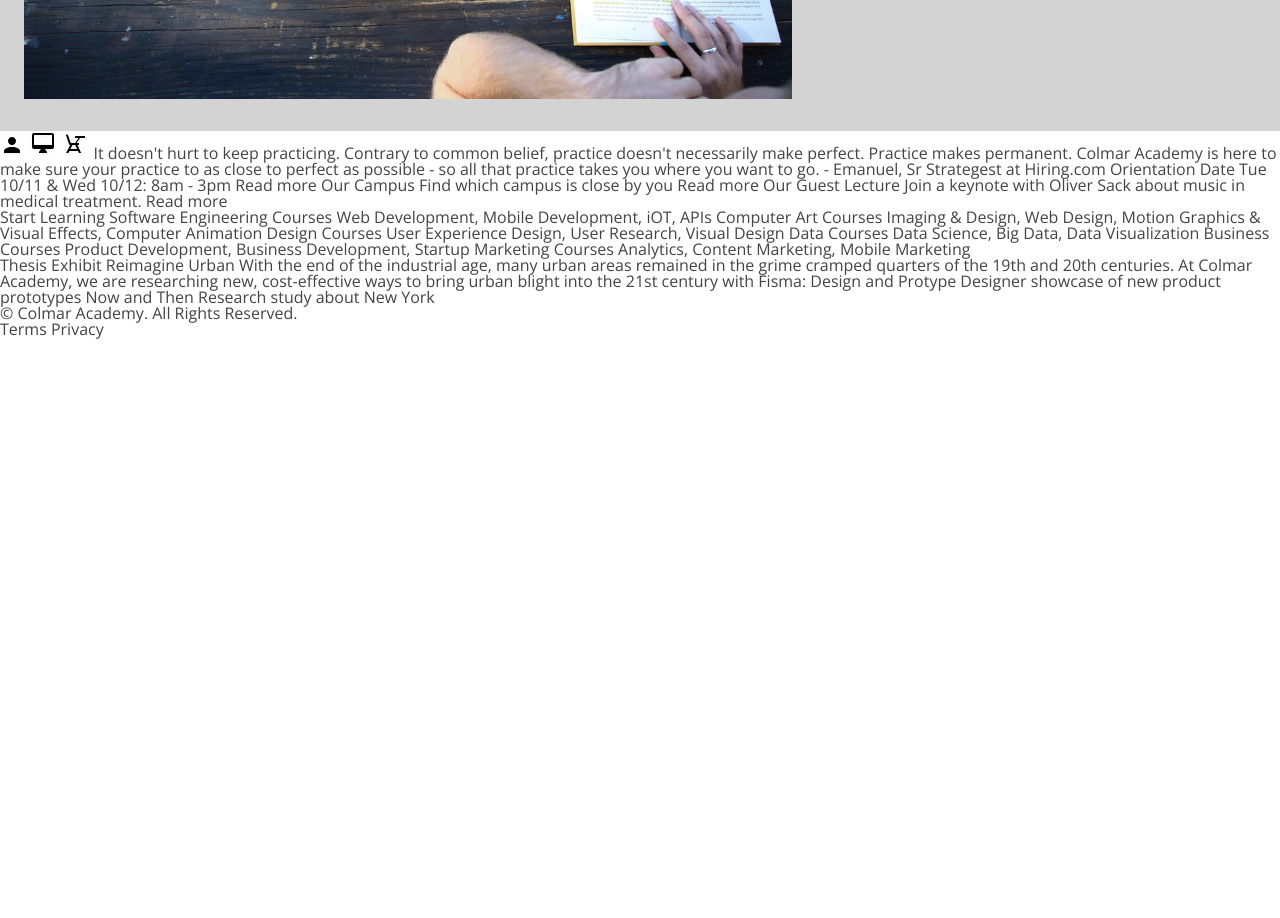
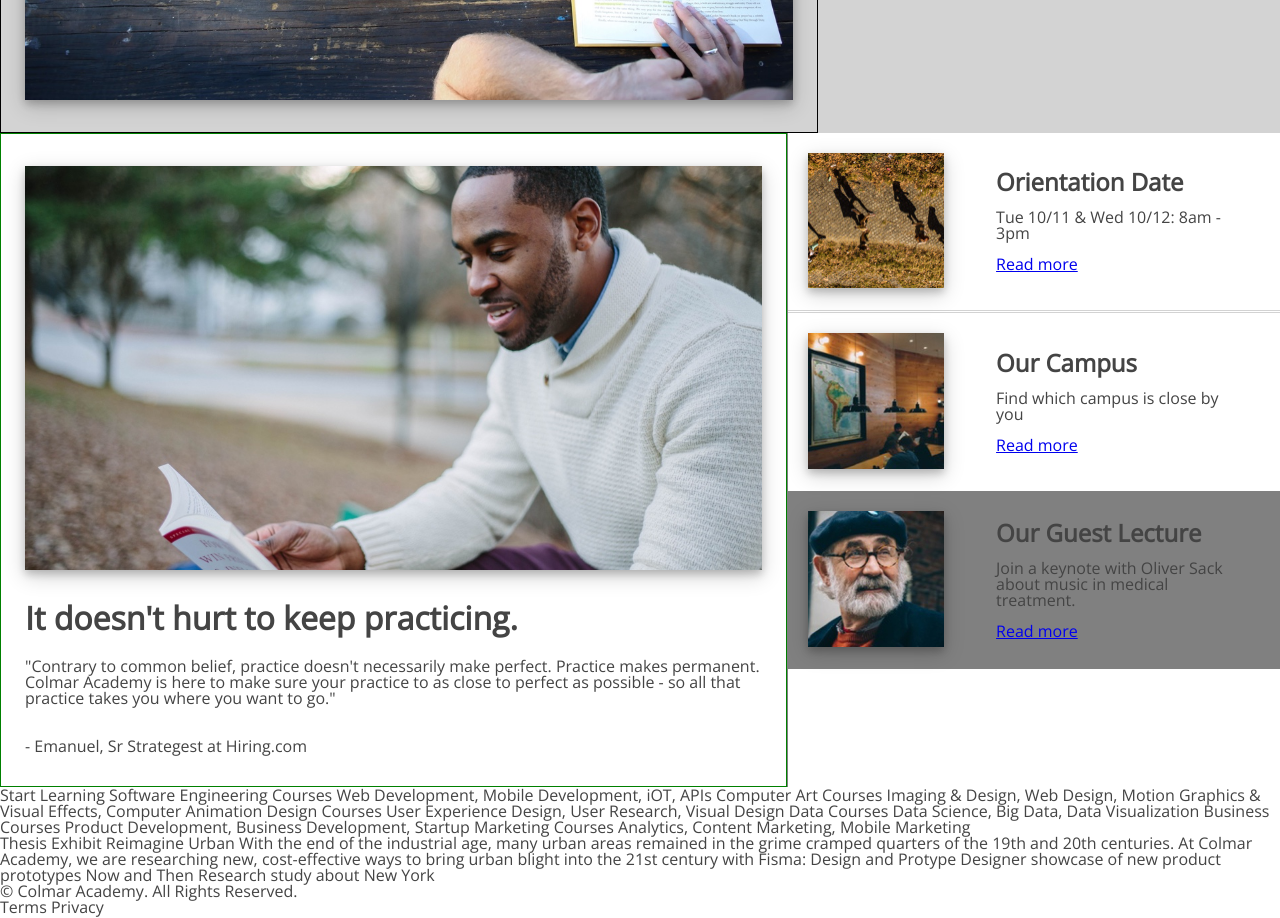
Before and after one commit to jsharris1229/colmaracademy, a plain HTML site: page index.html in a window 1280 px wide. Shown: the part 566-1484 px from the top of the page. Before the commit the page ends 906 px from the top, so only its background shows below. Drawn offline with nearby package versions, Linux system fonts and the light colour scheme.

Commit message:
Code initial information section. Debug banner section, images.

```diff
--- a/index.html
+++ b/index.html
@@ -5,6 +5,7 @@
     <title>Colmar Academy</title>
 
     <!-- Link to icons, favicons, fonts, etc. -->
+    <link href="https://fonts.googleapis.com/css?family=Open+Sans:300,400,400i|Oswald:400,700" rel="stylesheet">
     <link rel="stylesheet" href="resources/font-awesome-4.7.0/css/font-awesome.min.css">
     <link rel="icon" href="resources/images/favicon.ico" type="image/x-icon">
 
@@ -35,10 +36,13 @@
     </header>
 
   <!-- ***** Banner section -->
-    <div class="mainwrapper">
+    <div class="mainwrapper"> <!-- wrap around remainder to offset for menu -->
 
     <section class="banner">
-      <img src="resources/images/banner.jpg" alt="Students studying.">
+      <div>
+        <img src="resources/images/banner.jpg" alt="Students studying.">
+      </div>
+
       <div>
         <h1>Learn something new everyday</h1>
         <p>The more you learn, the greater your capacity to contribute. At Colmar
@@ -51,34 +55,62 @@
     </section>
 
   <!-- ***** Overiew section -->
-    <section class="overview">
-      <!-- Icons to use elsewhere -->
+    <section class="information">
+      <!-- Icons to use elsewhere
       <img src="resources/images/ic-login.svg" alt="Login icon">
       <img src="resources/images/ic-online.svg" alt="Online icon">
       <img src="resources/images/ic-on-campus.svg" alt="On Campus (DesK) icon">
-      <!-- image here -->
-      It doesn't hurt to keep practicing.
-      Contrary to common belief, practice doesn't necessarily make perfect.
-      Practice makes permanent. Colmar Academy is here to make sure your
-      practice to as close to perfect as possible - so all that practice takes
-      you where you want to go.
-      - Emanuel, Sr Strategest at Hiring.com
+      -->
 
-      <!-- image here -->
-      Orientation Date
-      Tue 10/11 & Wed 10/12: 8am - 3pm
-      Read more
+      <div class="column1">
+          <img src="resources/images/information-main.jpg" alt="Student reading">
 
-      <!-- image here -->
-      Our Campus
-      Find which campus is close by you
-      Read more
+        <h2>It doesn't hurt to keep practicing.</h2>
+        <p>"Contrary to common belief, practice doesn't necessarily make perfect.
+           Practice makes permanent. Colmar Academy is here to make sure your
+           practice to as close to perfect as possible - so all that practice
+           takes you where you want to go."</p>
+        <span class="author"> - Emanuel, Sr Strategest at Hiring.com</span>
+      </div> <!-- end .column1 -->
 
-      <!-- image here -->
-      Our Guest Lecture
-      Join a keynote with Oliver Sack about music in medical treatment.
-      Read more
+      <div class="column2">
+        <!-- Orientation:
+               image, headline, description and a link to read more
+             This format follows for all blocks in this column -->
+        <div class="infoblock">
+          <div class="imgcontainer">
+            <img src="resources/images/information-orientation.jpg" alt="Students walking.">
+          </div>
+          <div class="txtcontainer">
+            <h3>Orientation Date</h3>
+            <p>Tue 10/11 & Wed 10/12: 8am - 3pm</p>
+            <a href="#">Read more</a>
+          </div>
+        </div>
 
+        <div class="infoblock">
+          <div class="imgcontainer">
+            <img src="resources/images/information-campus.jpg" alt="Study Hall.">
+          </div>
+          <div class="txtcontainer">
+            <h3>Our Campus</h3>
+            <p>Find which campus is close by you</p>
+            <a href="#">Read more</a>
+          </div>
+        </div>
+
+        <div class="infoblock">
+          <div class="imgcontainer">
+            <img src="resources/images/information-guest-lecture.jpg" alt="Oliver Sack.">
+          </div>
+          <div class="txtcontainer">
+            <h3>Our Guest Lecture</h3>
+            <p>Join a keynote with Oliver Sack about music in medical treatment.</p>
+            <a href="#">Read more</a>
+          </div>
+        </div>
+
+      </div> <!-- end class .column2 -->
     </section>
 
   <!-- ***** Courses section -->
--- a/resources/css/style.css
+++ b/resources/css/style.css
@@ -1,20 +1,18 @@
-/* Stylesheet for Colamar Academy
+/* Stylesheet for Colamar Academy, project for Codecademy
    Author: J. Stuart Harris
    Date: 22DEC17
-   Last Updated: 23DEC17
+   Last Updated: 28DEC17
  */
 
-/* ***** Font import
- */
-@import url('https://fonts.googleapis.com/css?family=Open+Sans:300,400,700|Oswald:400,700');
-
-/* ***** Variable definitions
+/* ***** Variable definitions for common colors and backgrounds
  */
 :root {
   --banner-text-color: #444;
+  --background-color1: lightgray;
+  --background-color2: gray;
 }
 
-/* ***** General settings
+/* ***** General settings, defaults
  */
  html,
  body {
@@ -24,6 +22,10 @@
  }
 
 /* ***** Top navigation bar (header) **********
+   The nav bar contains the Academy logo and name on the left side and the
+     menu links on the right. The menu links change color on hover.
+
+   The menu bar is fixed at the top.
 */
 header {
    display: flex;
@@ -71,12 +73,12 @@ header nav ul {
 
 header nav ul li {
   display: inline-flex;
+  font-weight: 600;
   margin-left: 16px;
 }
 
 header nav ul li:hover {
   color: darkcyan;
-  font-weight: 600;
 }
 
 .mainwrapper {
@@ -85,17 +87,30 @@ header nav ul li:hover {
 }
 
 /* ***** Banner section **********
+   The banner section consists of an image on the left and text information
+   on the right.
+
+   The text information has a headline and description, followed by a
+   'read more' button. The button changes color on hover.
 */
 .banner {
   display: flex;
   justify-content: flex-start;
-  background-color: lightgray;
+  background-color: var(--background-color1);
+}
+
+.banner div:first-child {
+  display: flex;
+  width: 60%;
+  max-width: 60%;
+  padding: 32px 24px;
+  border: 1px solid black;
 }
 
 .banner img {
-  width: 60%;
-  height: 100%;
-  margin: 32px 24px;
+  width: 100%;
+  height: auto;
+  box-shadow: 0 4px 8px 0 rgba(0, 0, 0, 0.2), 0 6px 20px 0 rgba(0, 0, 0, 0.19);
 }
 
 .banner div {
@@ -141,10 +156,108 @@ header nav ul li:hover {
   padding-right: 10px;
 }
 
-/* ***** Overiew section **********
+/* ***** Information section **********
+   This section contains a main 'lead in' picture on the left and 3 smaller
+   information blocks to the right. This is arranged as two columns.
+
+   Column1 is formatted for a larger image and takes 60% of the screen.
+   Column2 is formatted for 40% and has 3 separate information blocks.
 */
-.overview {
+.information {
+  width: 100%;
+  display: flex;
+  justify-content: flex-start;
+}
 
+.information .column1 {
+  display: flex;
+  flex-flow: column nowrap;
+  width: 60%;
+  max-width: 60%;
+  padding: 32px 24px;
+  border: 1px solid green;
+}
+
+/* 1st column
+ */
+.information .column1 div {
+   width: 100%;
+   padding: 0;
+   margin: 0;
+  }
+
+.information .column1 img {
+  width: 100%;
+  max-width: 100%;
+  box-shadow: 0 4px 8px 0 rgba(0, 0, 0, 0.2), 0 6px 20px 0 rgba(0, 0, 0, 0.19);
+}
+
+.information .column1 h2 {
+  font-size: 2rem;
+  font-weight: 700;
+  margin-top: 32px;
+  margin-bottom: 24px;
+}
+
+.information .column1 p {
+  margin-bottom: 32px;
+}
+
+/* 2nd column
+ */
+.information .column2 {
+  width: 40%;
+  max-width: 40%;
+  padding: 0;
+  margin: 0;
+  border-left: 1px solid gray;
+}
+
+/* Information section, part 2, the info blocks
+ */
+.column2 .infoblock:nth-child(1) {
+  border-bottom: 1px solid lightgray;
+ }
+
+ .column2 .infoblock:nth-child(2) {
+   margin-top: 1px;
+   border-top: 1px solid lightgray;
+  }
+
+.column2 .infoblock:nth-child(3) {
+  background-color: var(--background-color2);
+}
+
+.infoblock {
+  display: flex;
+}
+
+.infoblock .imgcontainer {
+  width: 35%;
+  padding: 20px;
+}
+
+.infoblock img {
+  width: 100%;
+  box-shadow: 0 4px 8px 0 rgba(0, 0, 0, 0.2), 0 6px 20px 0 rgba(0, 0, 0, 0.19);
+}
+
+.infoblock h3 {
+  font-size: 1.5rem;
+  font-weight: 600;
+}
+
+.infoblock .txtcontainer {
+  width: 65%;
+  max-width: 65%;
+  display: flex;
+  justify-content: center;
+  flex-flow: column nowrap;
+  padding: 0 32px;
+}
+
+.infoblock div p {
+  margin: 15px 0;
 }
 
 /* ***** Courses section **********
```
Also changed, not shown: resources/images/favicon.ico, resources/images/ic-logo.png (added), 1 other file.
